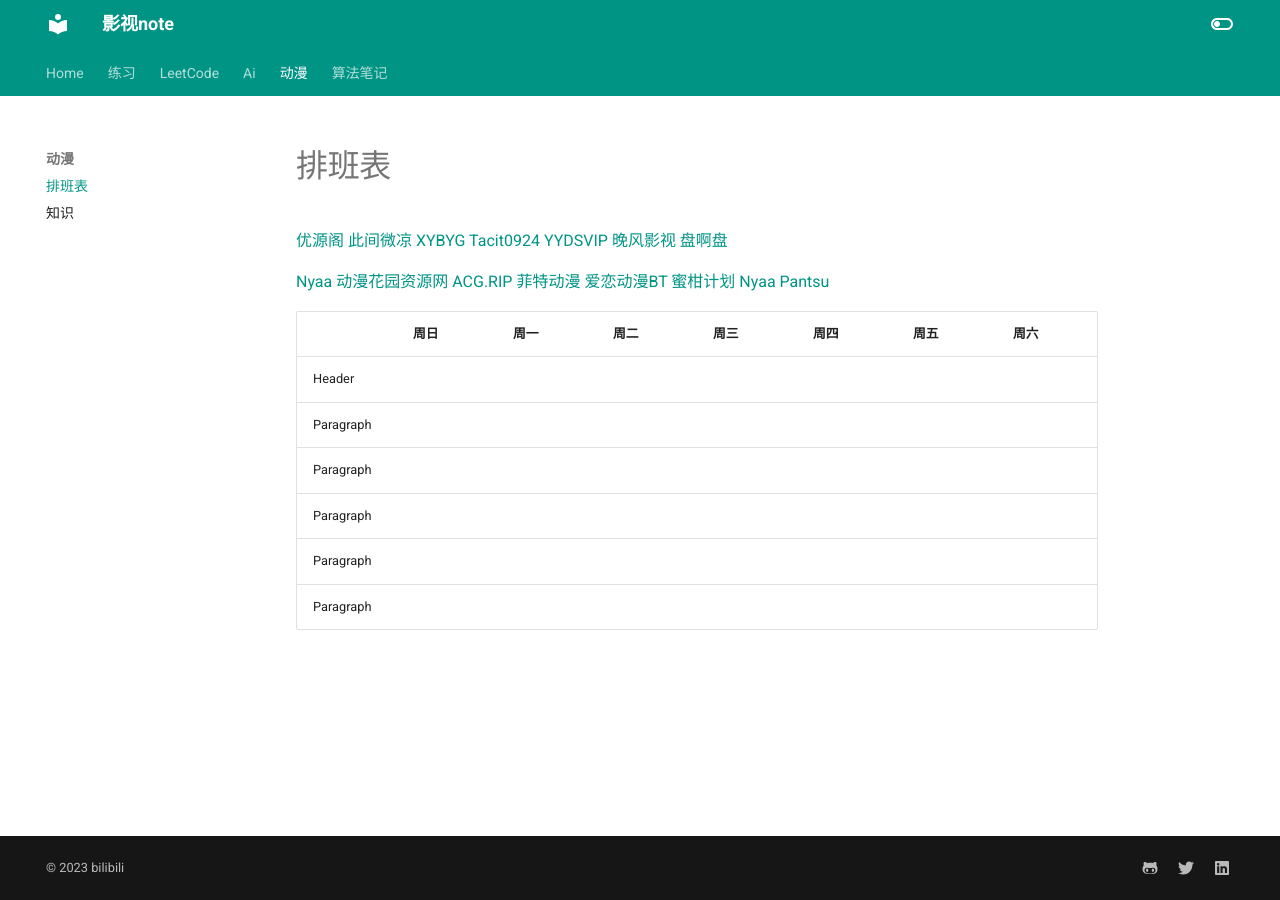
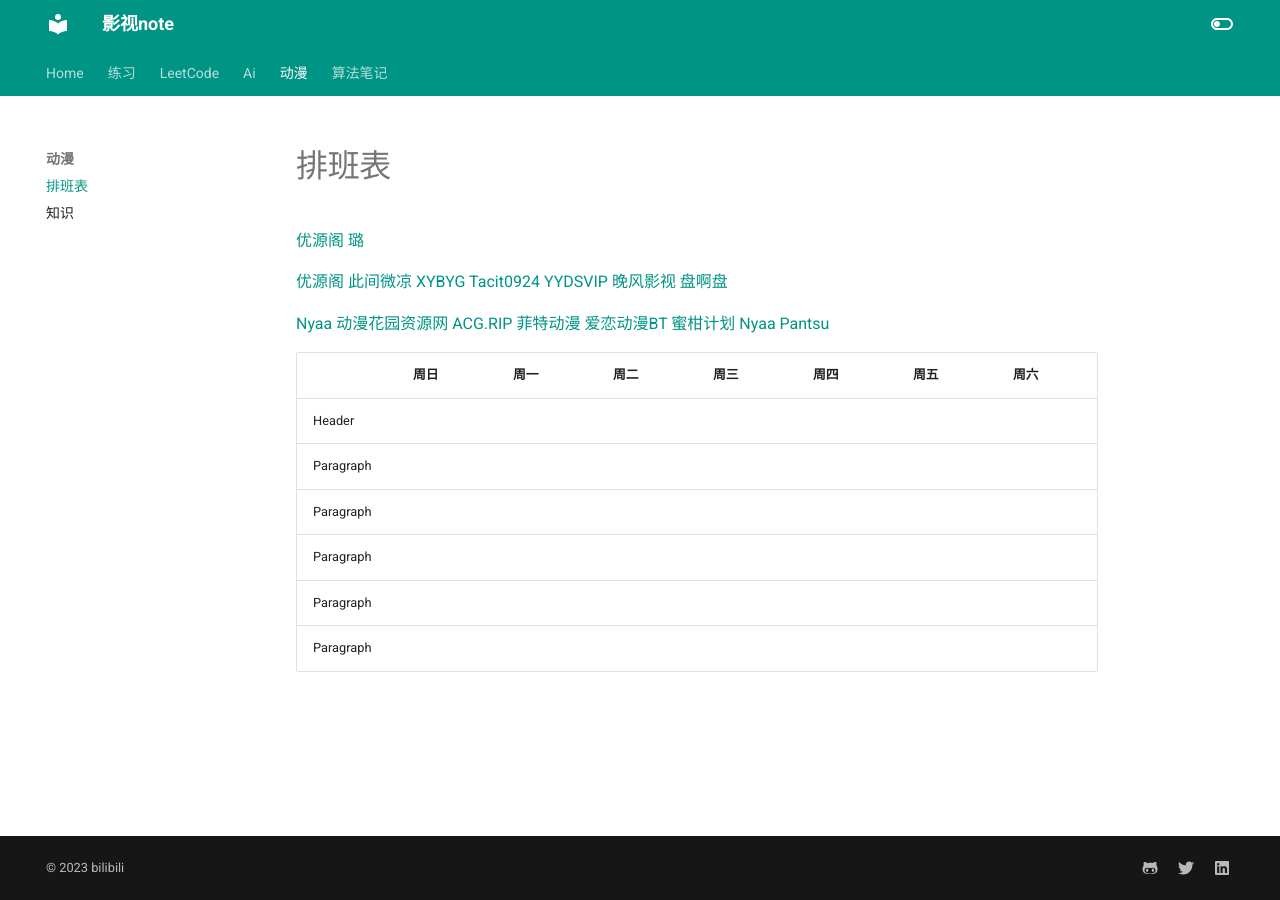
Before and after one commit to qifeibro/mynote, an MkDocs documentation site: the page built from docs/动漫/排班表.md, in a window 1280 px wide. Built offline with MkDocs 1.6.1 and Material for MkDocs 9.7.7, drawn with Linux system fonts in a browser that asks for light colours.

Commit message:
Update 排班表.md

```diff
--- a/docs/动漫/排班表.md
+++ b/docs/动漫/排班表.md
@@ -1,3 +1,6 @@
+[优源阁](https://www.alipan.com/s/hKHWxqz69E9/folder/64ec931c2f725835432149558bfe2c867cade692)
+[璐](https://www.alipan.com/s/7myhCotFo5Y/folder/656d7f6a8d54cc845a9948a6a8a571d07d81a10e)
+
 [优源阁](https://www.kdocs.cn/l/co8FXOZ3lYez)
 [此间微凉](https://docs.qq.com/doc/DYVJKbUhEQXdWbHhC)
 [XYBYG](https://docs.qq.com/aio/DSkhXS2FLdmdEVEFm?p=OliSaIYnFVdvnoG24UvsD9)
```
